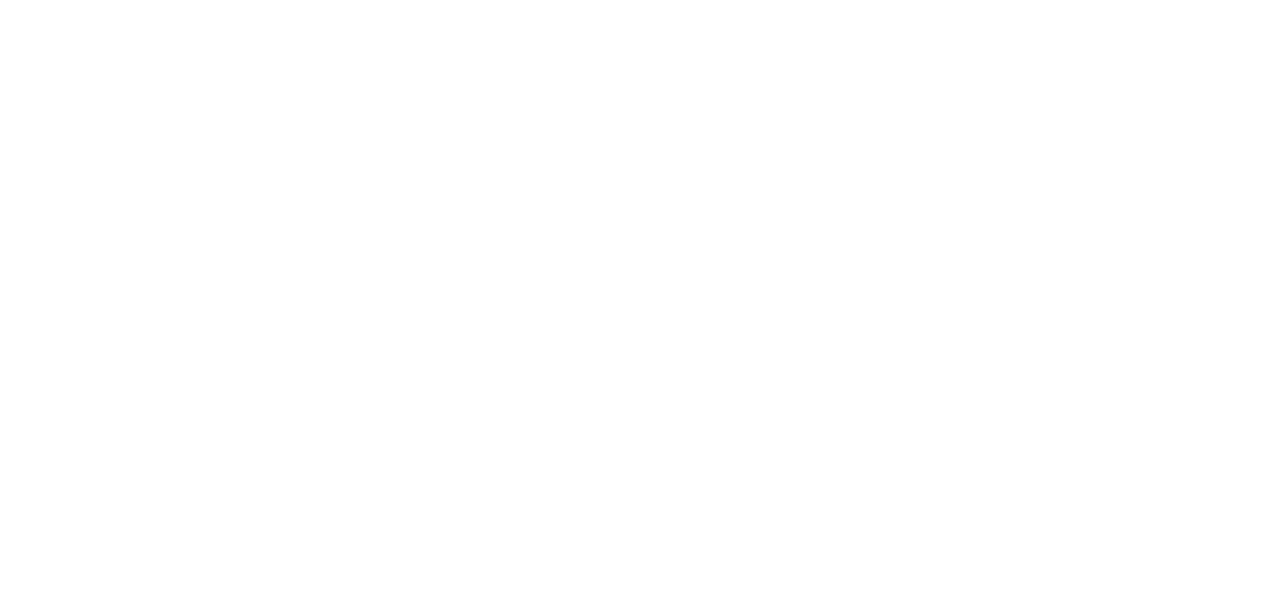
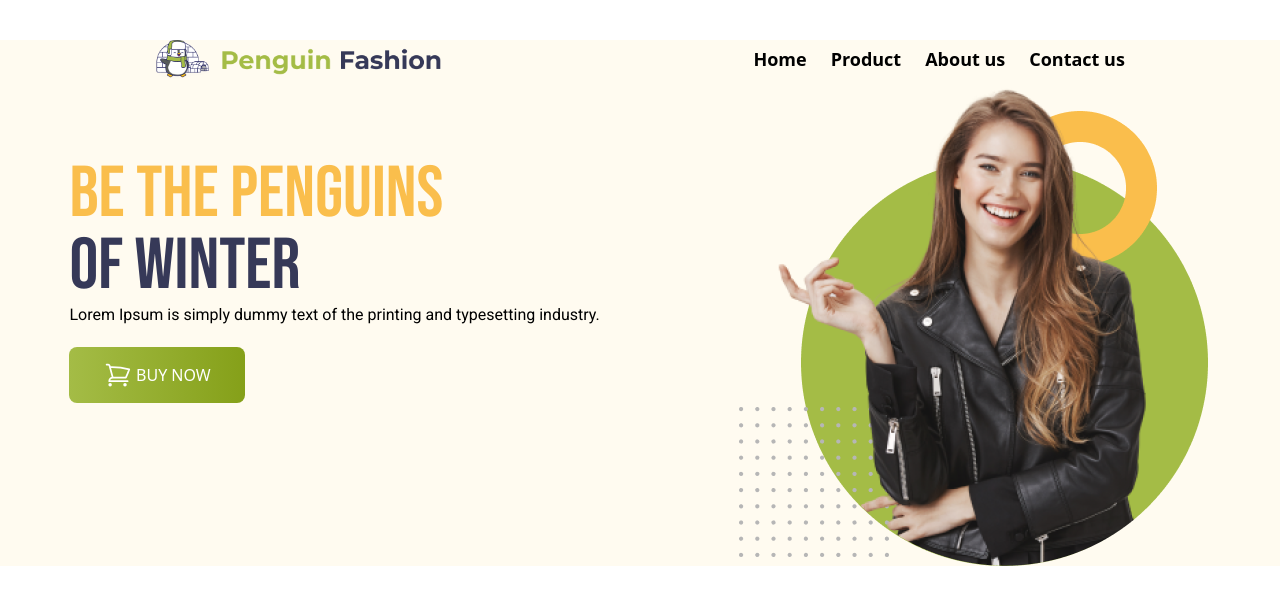
Before and after one commit to shifat94/Penguin-Fashion, a plain HTML site: page index.html in a window 1280 px wide. Drawn offline with nearby package versions, Linux system fonts and the light colour scheme.

Commit message:
header part done

```diff
--- a/index.html
+++ b/index.html
@@ -4,10 +4,65 @@
     <meta charset="UTF-8">
     <meta name="viewport" content="width=device-width, initial-scale=1.0">
     <title>Penguin Fashion</title>
+    <script src="https://cdn.tailwindcss.com"></script>
+    <link rel="preconnect" href="https://fonts.googleapis.com">
+    <link rel="preconnect" href="https://fonts.gstatic.com" crossorigin>
+    <link href="https://fonts.googleapis.com/css2?family=Bebas+Neue&family=Roboto:ital,wght@0,100;0,300;0,400;0,500;0,700;0,900;1,100;1,300;1,400;1,500;1,700;1,900&display=swap" rel="stylesheet">
+
+      <style>
+            .bebas-neue-regular {
+              font-family: "Bebas Neue", sans-serif;
+              }
+
+
+              .roboto-regular {
+                font-family: "Roboto", sans-serif;}
+
+      </style>
+
 </head>
 <body>
 
-     <Header>
+     <Header class="bg-[#FFFBF0] " >
+        <nav class=" lg: flex justify-around mt-10 ">
+            <img class=" lg: w-72	" src="icons/logo.png" alt="">
+            <ul class="font-bold text-lg flex items-center gap-6 ">
+                <li>Home</li>
+                <li>Product</li>
+                <li>About us</li>
+                <li>Contact us</li>
+            </ul>
+        </nav>
+
+        <div class="flex justify-around" >
+            <div class="mt-20" >
+                <h1> <span class=" bebas-neue-regular font-normal text-7xl text-[#FABE4C] " >Be the Penguins</span>
+                    <br>
+                    <span class=" bebas-neue-regular font-normal text-7xl text-[#363958] " >of Winter</span>
+                </h1>
+                     <p class=" roboto-regular font-normal text-base  ">Lorem Ipsum is simply dummy text of the printing
+                        and typesetting industry.</p>
+
+                      <div >
+                        <button class="w-44  h-14 rounded-lg bg-gradient-to-r from-[#A4BC46] to-[#85A019]  flex justify-center items-center gap-1 font-medium text-white mt-5 ">
+
+                            <svg  xmlns="http://www.w3.org/2000/svg" fill="none" viewBox="0 0 24 24" stroke-width="1.5" stroke="currentColor" class="size-7">
+                                <path stroke-linecap="round" stroke-linejoin="round" d="M2.25 3h1.386c.51 0 .955.343 1.087.835l.383 1.437M7.5 14.25a3 3 0 0 0-3 3h15.75m-12.75-3h11.218c1.121-2.3 2.1-4.684 2.924-7.138a60.114 60.114 0 0 0-16.536-1.84M7.5 14.25 5.106 5.272M6 20.25a.75.75 0 1 1-1.5 0 .75.75 0 0 1 1.5 0Zm12.75 0a.75.75 0 1 1-1.5 0 .75.75 0 0 1 1.5 0Z" />
+                              </svg>
+
+                            BUY NOW
+
+
+                        </button>
+                      </div>
+
+            </div>
+
+              <div><img  src="images/model.png" alt=""></div>
+        </div>
+
+
+
 
      </Header>
      <main>
--- /dev/null
+++ b/tailwind.config.js
@@ -0,0 +1,8 @@
+/** @type {import('tailwindcss').Config} */
+module.exports = {
+    content: ["./src/**/*.{html,js}"],
+    theme: {
+      extend: {},
+    },
+    plugins: [],
+  }
```
Also changed, not shown: icons/bg1.png (added), icons/bg2.png (added), icons/bg3.png (added), icons/box.png (added), icons/house.png (added), icons/logo.png (added), icons/question.png (added), icons/shopping-cart 1.png (added), images/jacket-1.png (added), images/jacket-2.png (added), images/jacket-3.png (added), images/jacket-4.png (added), images/jacket-5.png (added), images/jacket-6.png (added), 2 more files.
